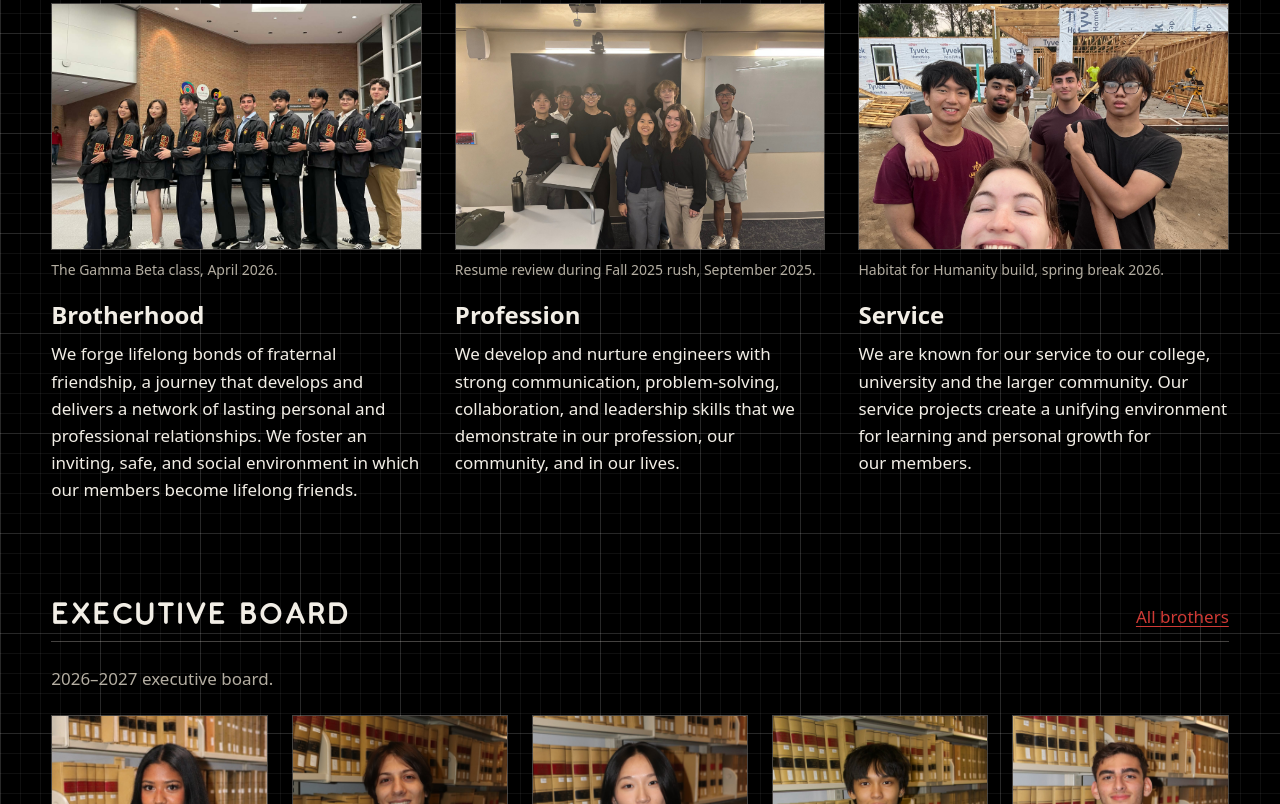
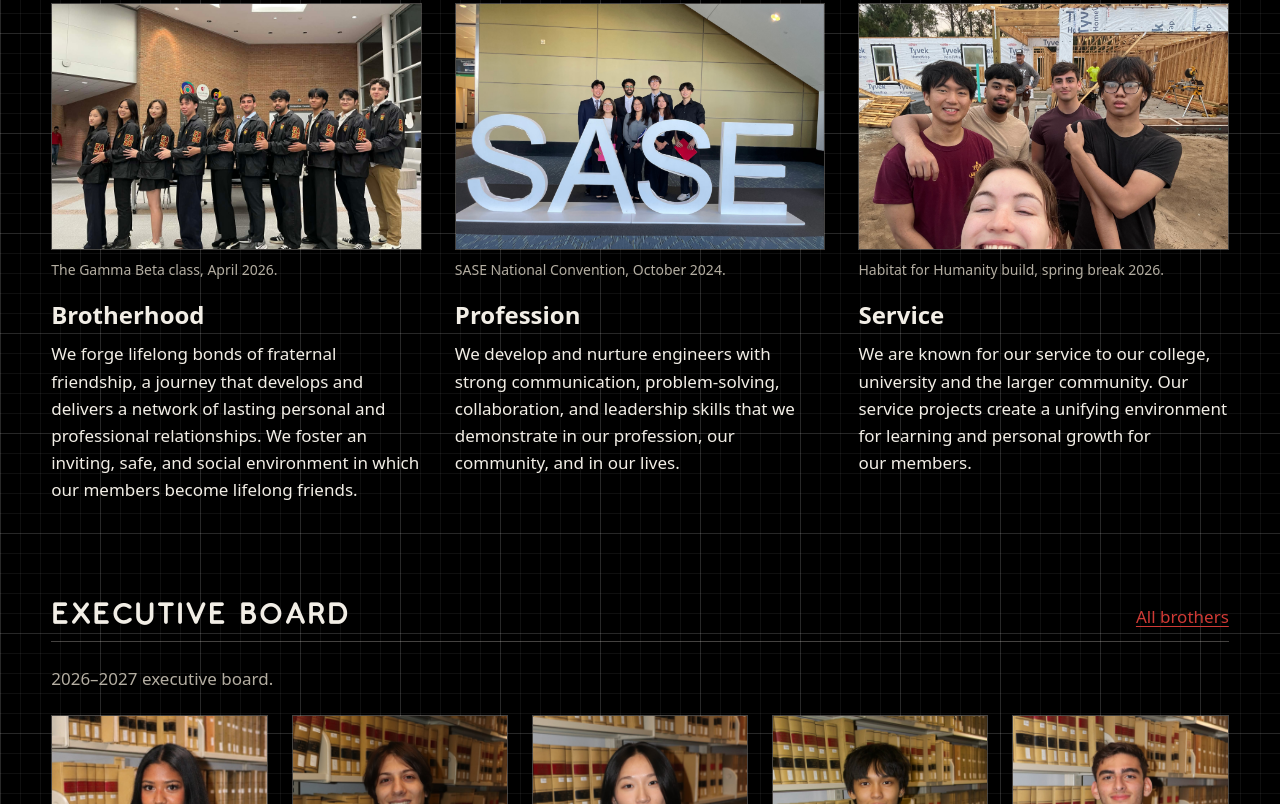
Before and after one commit to thetatau-sbu/thetatau-sbu.github.io, an Astro site in the folder site/: page / in a window 1280 px wide. Shown: the part 1177-1981 px from the top of the page. Built offline with nearby package versions, Linux system fonts and the light colour scheme; Astro itself is replaced by a stand-in of ours; a web font is replaced by a local one.

Commit message:
Update Profession pillar photo

```diff
--- a/site/src/pages/index.astro
+++ b/site/src/pages/index.astro
@@ -7,7 +7,7 @@ import BrotherCard from '../components/BrotherCard.astro';
 import { site, rush, stats, eboard } from '../lib/data';
 import chapterPhoto from '../assets/photos/chapter-2026.jpg';
 import brotherhoodPhoto from '../assets/photos/brotherhood-2026.jpg';
-import professionPhoto from '../assets/photos/profession-2025.jpg';
+import professionPhoto from '../assets/photos/profession-2024.jpg';
 import servicePhoto from '../assets/photos/service-2026.jpg';
 import campusPhoto from '../assets/photos/campus.jpg';
 
@@ -23,7 +23,7 @@ const plate = [
 
 // Pillar copy, verbatim from the chapter's archived site.
 // Photos (4:3 originals, cropped 3:2; `pos` is the object-position): Brotherhood -> the Gamma Beta class,
-// Profession -> resume review during Fall 2025 rush, Service -> the Habitat for Humanity build.
+// Profession -> brothers at the SASE National Convention (October 2024), Service -> the Habitat for Humanity build.
 const pillars = [
   {
     title: 'Brotherhood',
@@ -37,8 +37,8 @@ const pillars = [
     title: 'Profession',
     photo: professionPhoto,
     pos: '50% 55%',
-    alt: 'Brothers and rushees together in a classroom after resume review, September 2025',
-    caption: 'Resume review during Fall 2025 rush, September 2025.',
+    alt: 'Seven brothers in business attire standing behind large white SASE letters at the SASE National Convention, October 2024',
+    caption: 'SASE National Convention, October 2024.',
     body: 'We develop and nurture engineers with strong communication, problem-solving, collaboration, and leadership skills that we demonstrate in our profession, our community, and in our lives.',
   },
   {
```
Also changed, not shown: site/README.md, site/src/assets/photos/profession-2024.jpg (added), site/src/assets/photos/profession-2025.jpg (deleted).
